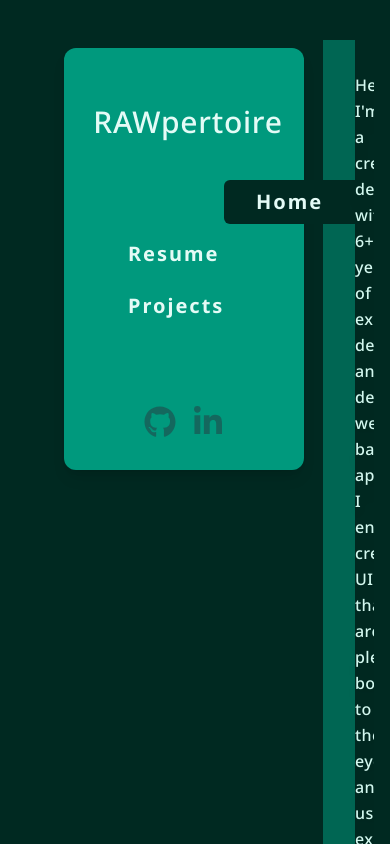
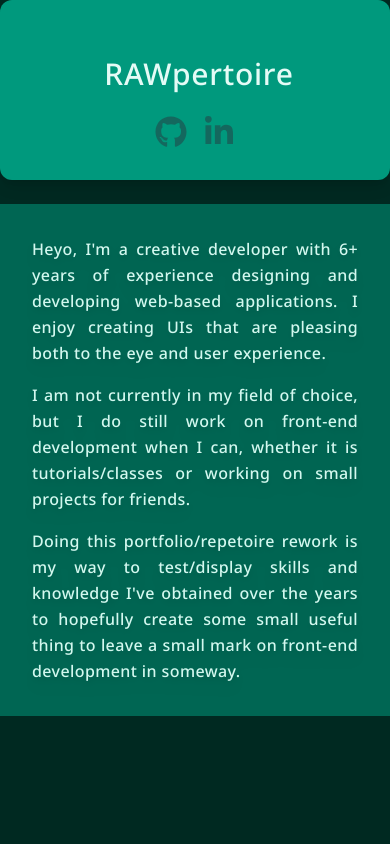
Before and after one commit to RAWoiwode/rawpertoire, a Next.js app: page / in a window 390 px wide. Shown: the top 844 px of the page. Built offline with nearby package versions, Linux system fonts and the light colour scheme.

Commit message:
Testing out mobile view

```diff
--- a/app/components/SideNav.tsx
+++ b/app/components/SideNav.tsx
@@ -32,10 +32,10 @@ const SideNav = () => {
   const pathname = usePathname();
 
   return (
-    <div className="my-8 ml-12 flex max-h-[50vh] flex-col rounded-xl bg-background-700 py-8 shadow-lg lg:w-1/6">
+    <div className="flex max-h-[50vh] flex-col rounded-xl bg-background-700 py-8 shadow-lg md:my-8 md:ml-12 md:w-1/6">
       <Header />
       <div className="flex flex-1 flex-col justify-between">
-        <nav className="flex flex-col items-center space-y-2 px-8 py-4">
+        <nav className="hidden flex-col items-center space-y-2 px-8 py-4 md:flex">
           {navItems.map((item) => (
             <Link
               key={item.path}
--- a/app/layout.tsx
+++ b/app/layout.tsx
@@ -21,7 +21,7 @@ export default function RootLayout({
 }>) {
   return (
     <html lang="en" className={noto_sans.className}>
-      <body className="mx-auto flex min-h-screen bg-background-950 p-4 text-text-50">
+      <body className="bg-background-950 text-text-50 md:mx-auto md:flex md:min-h-screen md:p-4">
         <SideNav />
         <main className="bg-slate-700 flex space-y-4 overflow-auto py-6 lg:w-5/6">
           {children}
--- a/app/page.tsx
+++ b/app/page.tsx
@@ -1,6 +1,6 @@
 const Home = () => {
   return (
-    <div className="mx-auto w-1/3 content-center bg-background-800 p-4 text-text-100">
+    <div className="mx-auto content-center bg-background-800 p-4 text-text-100 md:w-1/3">
       <div className="mx-auto space-y-4 p-4 text-justify text-base drop-shadow-lg">
         <p>
           Heyo, I&apos;m a creative developer with 6+ years of experience
```
